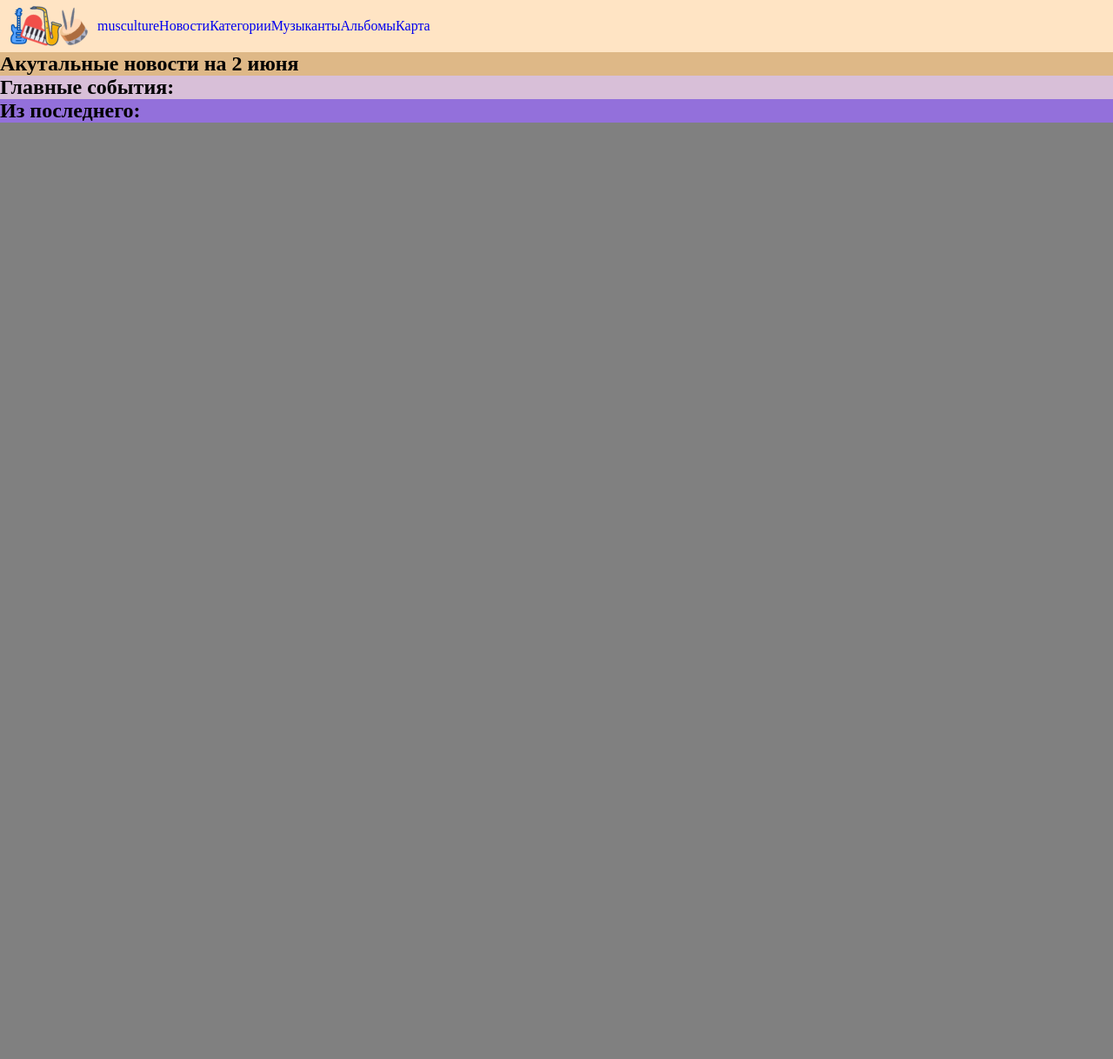
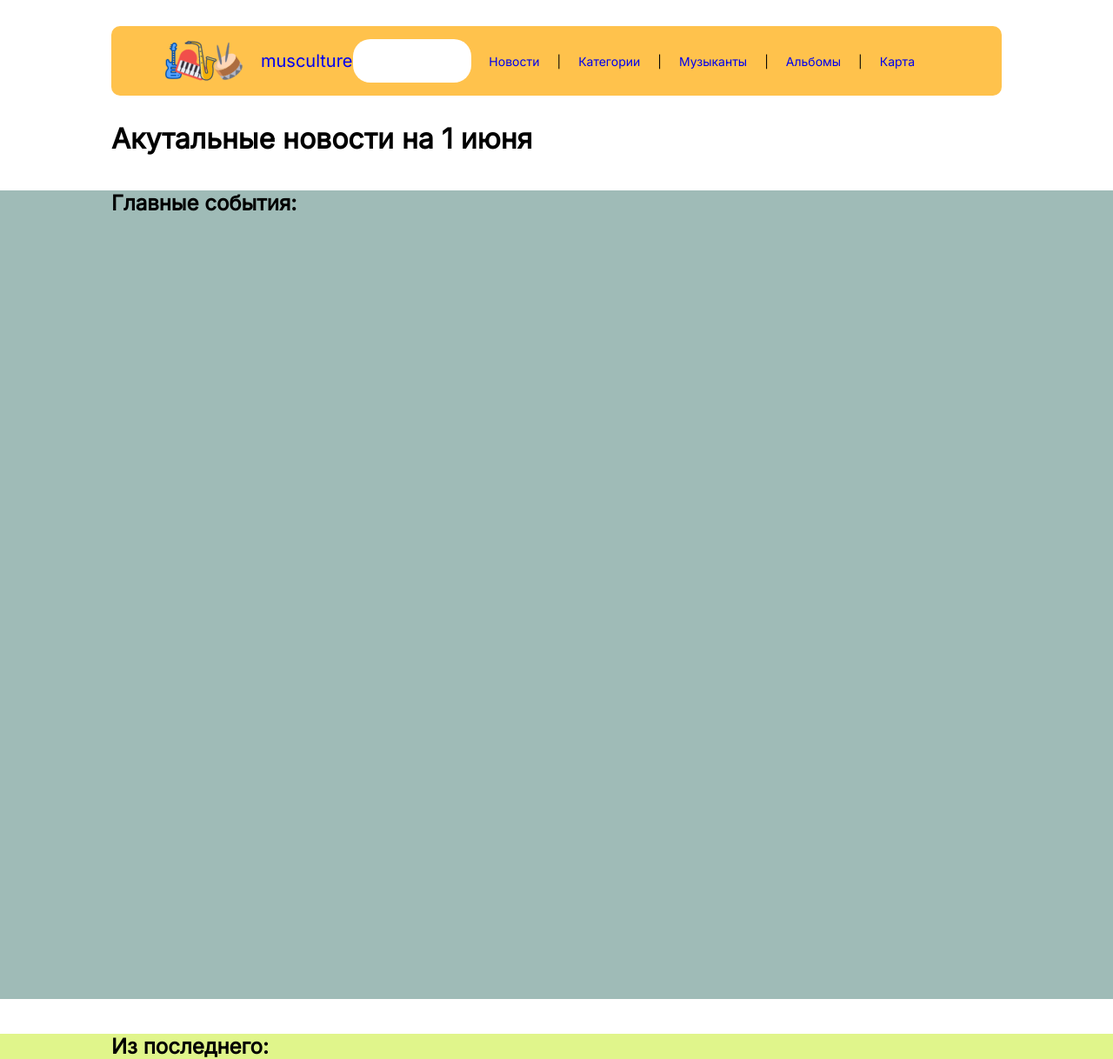
Before and after one commit to teddehhh/web, a PHP site: page / in a window 1280 px wide. Shown: the whole page at 87% size. Before the commit the page ends 141 px from the top, so only its background shows below. Run offline with PHP 8.4, Linux system fonts and the light colour scheme.

Commit message:
header complete

```diff
--- a/css/news-style.css
+++ b/css/news-style.css
@@ -1,47 +1,93 @@
+/* general settings */
 *{
     margin: 0;
     padding: 0;
+    font-family: 'Inter', sans-serif;
+}
+
+h1{
+    font-size: 32px;
+}
+
+h2{
+    margin-left: 10%;
+    margin-top: 40px;
 }
 
 a{
     text-decoration: none;
 }
 
-body{
-    background-color: gray;
+a:visited{
+    color: black;
 }
 
-main{
-    background-color: wheat;
+body{
+    background-color: white;
 }
 
+/* header */
 header{
     display: flex;
     background-color: bisque;
+    align-items: center;
+    margin: 30px auto;
+    width: 80%;
+    height: 80px;
+    border-radius: 10px;
+    background-color: #FFC24C;
 }
-
+/* logo */
 .header-logo{
     display: flex;
+    align-items: center;
+    margin-left: 50px;
 }
 
 .header-logo-title{
     display: flex;
-    align-items: center;
+    font-size: 20px;
+    margin-left: 10px;
 }
 
+/* header-search */
+.header-search{
+    height: 50px;
+    width: 250px;
+    background: white;
+    border-radius: 20px;
+    margin: auto;
+}
+
+/* navigation */
 nav{
     display: flex;
-    align-items: center;
+    margin-left: auto;
+    margin-right: 100px;
+    font-size: 14px;
 }
 
-.title{
-    background-color: burlywood;
+.navlink{
+    margin-left: 20px;
 }
 
-.main_events{
-    background-color: thistle;
+.navsep{
+    margin-left: 20px;
 }
 
+/* title */
+.title{
+    margin-left: 10%;
+    margin-bottom: 30px;
+}
+
+/* first section */
+.main_events{
+    background-color: #9FBBB7;
+    height: 930px;
+}
+
+/* second section */
 .last_events{
-    background-color: mediumpurple;
+    background-color: #E0F58B;
 }
--- a/index.html
+++ b/index.html
@@ -5,6 +5,7 @@
     <title>musculture</title>
     <link rel="shortcut icon" href="images/favicon.ico" type="image/x-icon">
     <link rel="stylesheet" href="css/news-style.css">
+    <link href="https://fonts.googleapis.com/css2?family=Inter&display=swap" rel="stylesheet">
 </head>
 <body>
     <header>
@@ -15,19 +16,22 @@
             </div>
         </a>
         <div class="header-search">
-
         </div>
         <nav>
-            <a href="/">Новости</a>
-            <a href="/">Категории</a>
-            <a href="/">Музыканты</a>
-            <a href="/">Альбомы</a>
-            <a href="/">Карта</a>
+            <a class="navlink" href="/">Новости</a>
+            <p class="navsep">|</p>
+            <a class="navlink" href="/">Категории</a>
+            <p class="navsep">|</p>
+            <a class="navlink" href="/">Музыканты</a>
+            <p class="navsep">|</p>
+            <a class="navlink" href="/">Альбомы</a>
+            <p class="navsep">|</p>
+            <a class="navlink" href="/">Карта</a>
         </nav>
     </header>
     <main>
         <section class="title">
-            <h1>Акутальные новости на 2 июня</h1>
+            <h1>Акутальные новости на 1 июня</h1>
         </section>
         <section class="main_events">
             <h2>Главные события:</h2>
```
